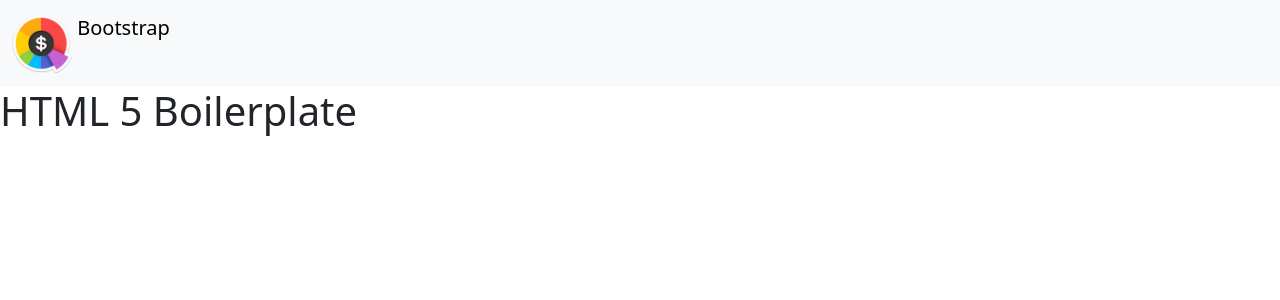
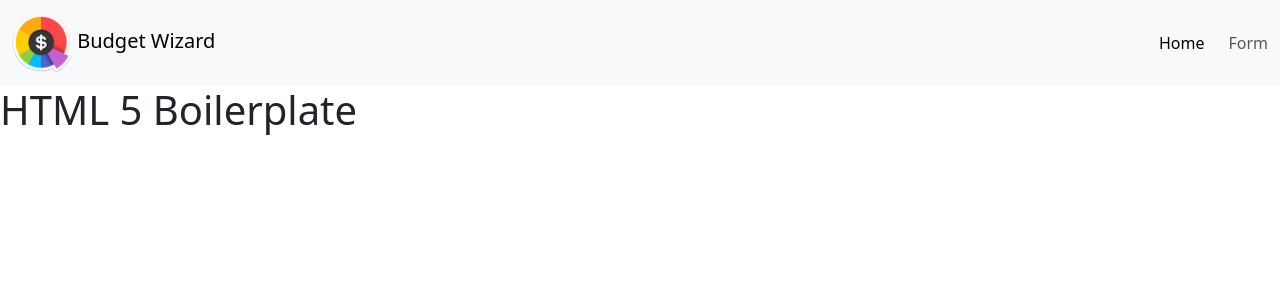
Before and after one commit to Dimifabbridf96/flask-expenses-tracker, a Flask app: page /base in a window 1280 px wide. Shown: the top 300 px of the page. Run offline with Flask 3, Linux system fonts and the light colour scheme.

Commit message:
added secret key to work on form because of csrf_token for more security

```diff
--- a/app.py
+++ b/app.py
@@ -7,6 +7,7 @@ from dataForm import Form
 app = Flask(__name__)
 
 app.config['SQLALCHEMY_DATABASE_URI'] ='sqlite:///expenses.db'
+app.config['SECRET_KEY'] = "53LPSsRsJn"
 db = SQLAlchemy(app)
 
 from datetime import datetime
@@ -30,7 +31,7 @@ def index():
 def base():
     return render_template('base.html')
 
-@app.route('/add', methods=['POST'])
+@app.route('/add', methods=["GET", 'POST'])
 def add():
     form = Form()
     if form.validate_on_submit():
--- a/templates/add.html
+++ b/templates/add.html
@@ -1,4 +1,8 @@
 {% extends 'base.html'%}
 {% block content %}
-
+<form method="POST" action="/">
+    {{ form.csrf_token }}
+    {{ form.amount.label }} {{ form.amount(size=20) }}
+    <input type="submit" value="Go">
+</form>
 {% endblock %}
--- a/templates/base.html
+++ b/templates/base.html
@@ -4,7 +4,7 @@
     <meta charset="UTF-8">
     <meta name="viewport" content="width=device-width, initial-scale=1.0">
     <meta http-equiv="X-UA-Compatible" content="ie=edge">
-    <title>HTML 5 Boilerplate</title>
+    <title>Budget Wizard</title>
     <link rel="stylesheet" href="style.css">
     <link href="https://cdn.jsdelivr.net/npm/bootstrap@5.3.3/dist/css/bootstrap.min.css" rel="stylesheet" integrity="sha384-QWTKZyjpPEjISv5WaRU9OFeRpok6YctnYmDr5pNlyT2bRjXh0JMhjY6hW+ALEwIH" crossorigin="anonymous">
 
@@ -12,10 +12,20 @@
   <body>
     <nav class="navbar bg-body-tertiary">
       <div class="container-fluid">
-        <a class="navbar-brand" href="#">
-          <img src="{{ url_for('static', filename='logo.png')}}" alt="Logo" width="60" height="60" class="d-inline-block align-text-top">
-          Bootstrap
+        <a class="navbar-brand" href"{{url_for('index')}}">
+          <img src="{{ url_for('static', filename="logo.png")}}" alt="Logo" width="60" height="60" class="d-inline-block align-text-center">
+          Budget Wizard
         </a>
+        <div>
+          <ul class="navbar-nav d-flex flex-row gap-4">
+            <li class="nav-item">
+              <a class="nav-link active" aria-current="page" href"{{url_for('index')}}">Home</a>
+            </li>
+            <li class="nav-item">
+              <a class="nav-link" href="{{ url_for('add')}}">Form</a>
+            </li>
+          </ul>
+        </div>
       </div>
     </nav>
     {% block content %}
```
